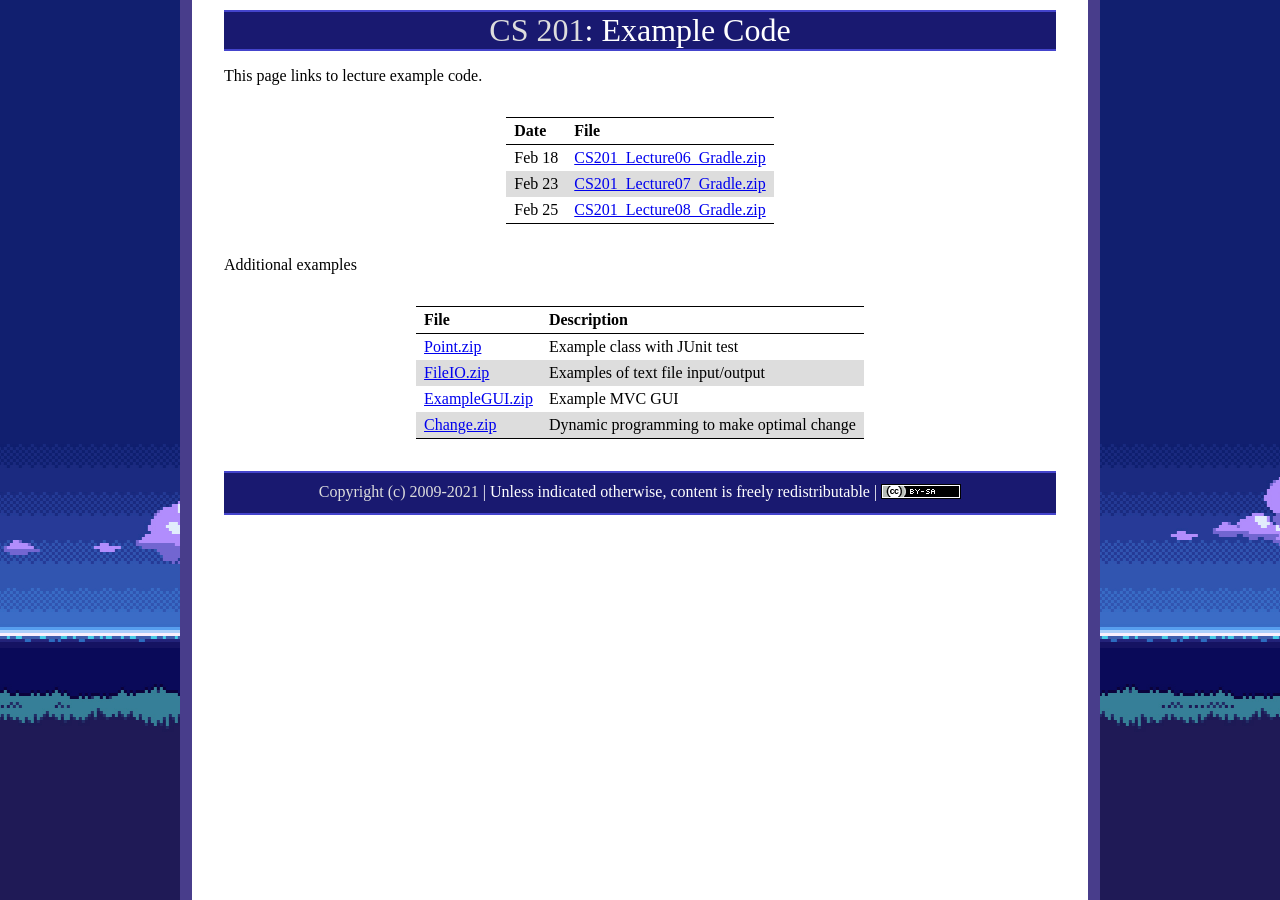
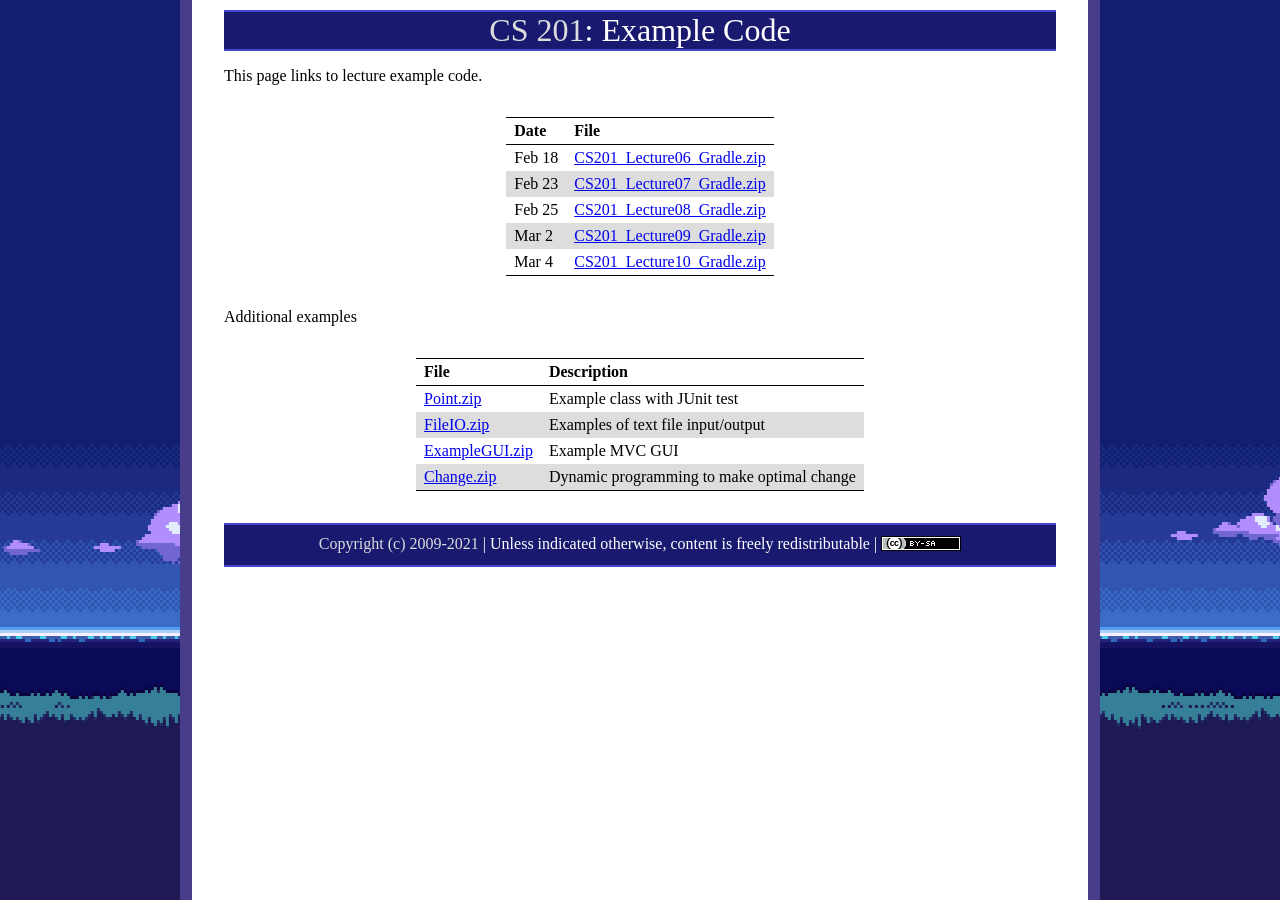
Before and after one commit to ycpcs/cs201-spring2021, a Jekyll site: the page built from examples/index.md, in a window 1280 px wide. Built offline with Jekyll 4.4.1, drawn with Linux system fonts in a browser that asks for light colours.

Commit message:
add lecture 9 and 10 src
add lecture 9 and 10 src

```diff
--- a/examples/index.md
+++ b/examples/index.md
@@ -10,6 +10,8 @@ Date     |    File
 Feb 18   | [CS201\_Lecture06\_Gradle.zip](CS201_Lecture06_Gradle.zip)
 Feb 23   | [CS201\_Lecture07\_Gradle.zip](CS201_Lecture07_Gradle.zip)
 Feb 25   | [CS201\_Lecture08\_Gradle.zip](CS201_Lecture08_Gradle.zip)
+Mar 2    | [CS201\_Lecture09\_Gradle.zip](CS201_Lecture09_Gradle.zip)
+Mar 4    | [CS201\_Lecture10\_Gradle.zip](CS201_Lecture10_Gradle.zip)
 
 Additional examples
 
```
Also changed, not shown: assign/assign02.md (+1 -1 lines), 2 other files.
